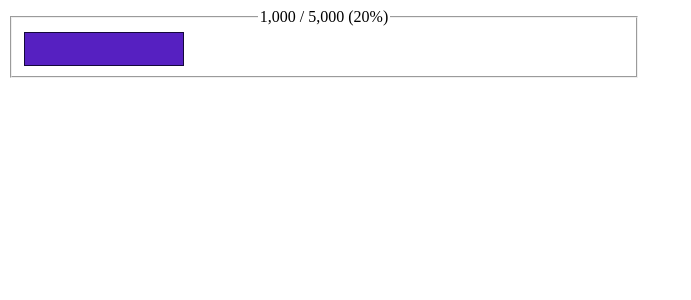
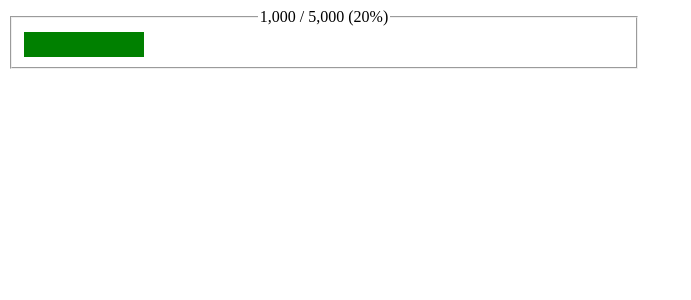
Before and after one commit to butterscotchstallion/overemployed, a React (Vite) app: page / in a window 1280 px wide. Shown: the top 300 px of the page, without its empty margins (0-691 px from the left). Built offline with nearby package versions, Linux system fonts and the light colour scheme.

Commit message:
Fix progress bar styles

```diff
--- a/src/components/experience/ExperienceDisplay.module.scss
+++ b/src/components/experience/ExperienceDisplay.module.scss
@@ -29,8 +29,41 @@
   }
 }
 
+progress[value] {
+  /* Reset the default appearance */
+  -webkit-appearance: none;
+  -moz-appearance: none;
+  appearance: none;
+  /* Get rid of default border in Firefox. */
+  border: none;
+
+  /* Dimensions */
+  width: 250px;
+  height: 25px;
+}
+
+progress[value]::-webkit-progress-bar {
+  background-color: #eee;
+  border-radius: 2px;
+  box-shadow: 0 2px 5px rgba(0, 0, 0, 0.25) inset;
+}
+
 progress {
-  padding: 1rem;
   border: 1px solid #14083b;
   background-color: rgb(86, 32, 193);
+
+  -webkit-animation: animate-stripes 5s linear infinite;
+  animation: animate-stripes 5s linear infinite;
 }
+
+@-webkit-keyframes animate-stripes {
+  100% {
+    background-position: -100px 0px;
+  }
+}
+
+@keyframes animate-stripes {
+  100% {
+    background-position: -100px 0px;
+  }
+}
--- a/src/components/experience/ExperienceDisplay.tsx
+++ b/src/components/experience/ExperienceDisplay.tsx
@@ -34,9 +34,12 @@
           <span data-testid='totalXP'>{numberWithCommas(totalExperience)}</span>{' '}
           (<span data-testid='percentComplete'>{percentComplete}%</span>)
         </legend>
-        <progress value={gainedExperience} data-min='0' max='100'>
-          {percentComplete}%
-        </progress>
+        <progress
+          value={gainedExperience}
+          style={{ width: percentComplete + '%' }}
+          data-min='0'
+          max='100'
+        ></progress>
       </fieldset>
     </div>
   );
```
